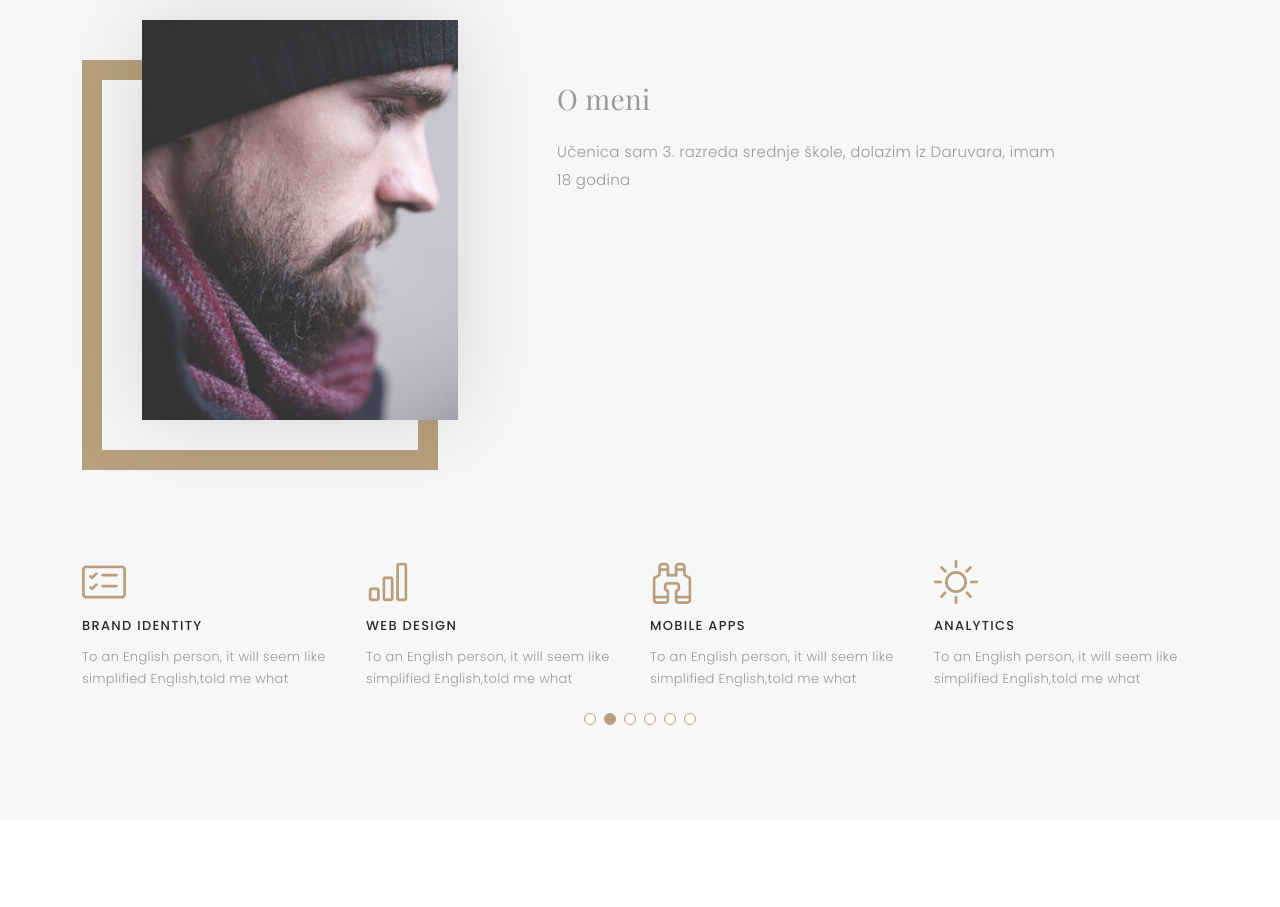
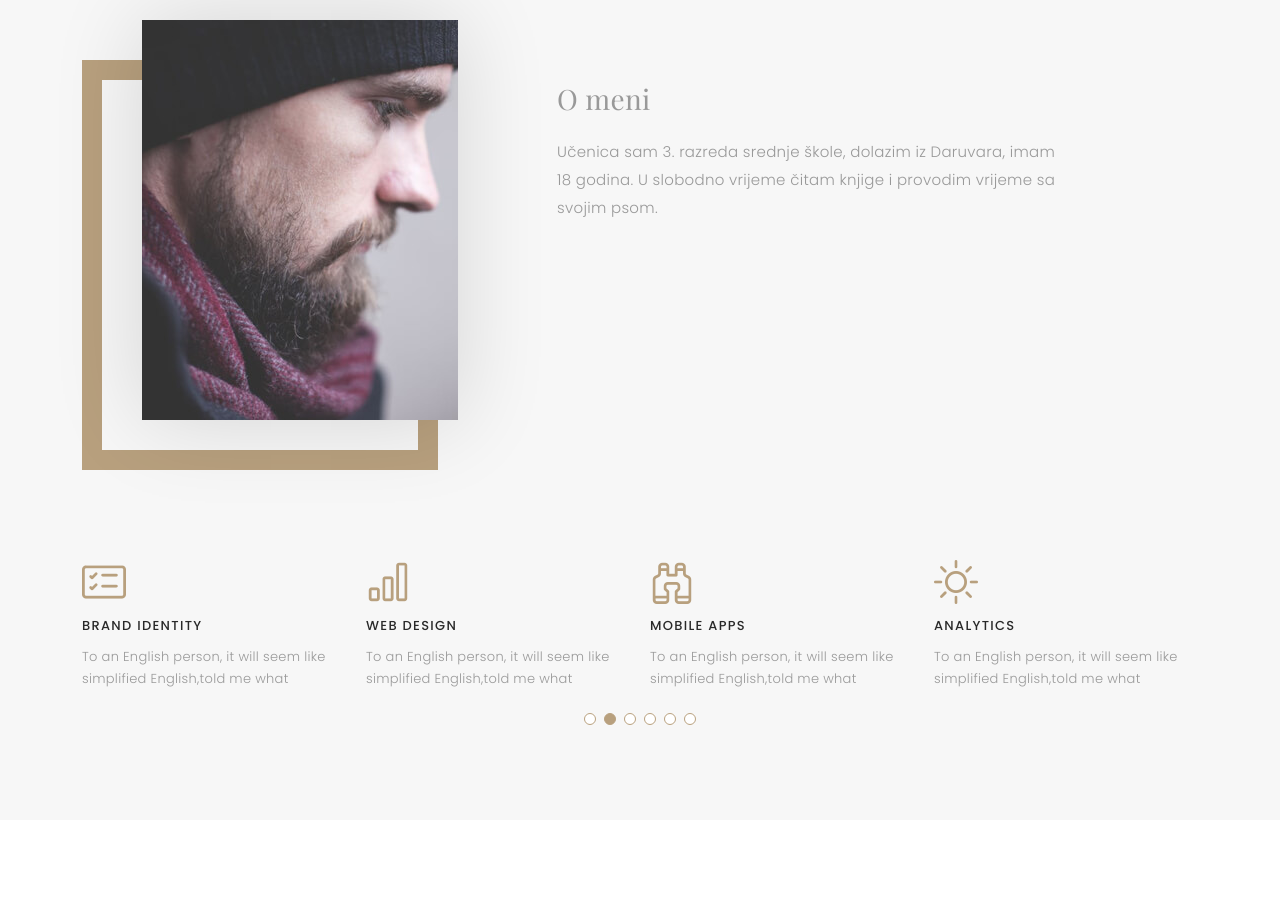
Before and after one commit to Kristijanapopovic/mojastranica, a plain HTML site: page index.html in a window 1280 px wide. Shown: the part 860-1767 px from the top of the page. Drawn offline with nearby package versions, Linux system fonts and the light colour scheme; a web font is replaced by a local one.

Commit message:
Add files via upload

```diff
--- a/index.html
+++ b/index.html
@@ -112,7 +112,7 @@
               <p class="p-heading">O meni </p>
               <p class="separator">Učenica sam 3. razreda srednje škole,
 			  dolazim iz Daruvara,
-			  imam 18 godina</p>
+			  imam 18 godina. U slobodno vrijeme čitam knjige i provodim vrijeme sa svojim psom.</p>
 
             </div>
 
```
